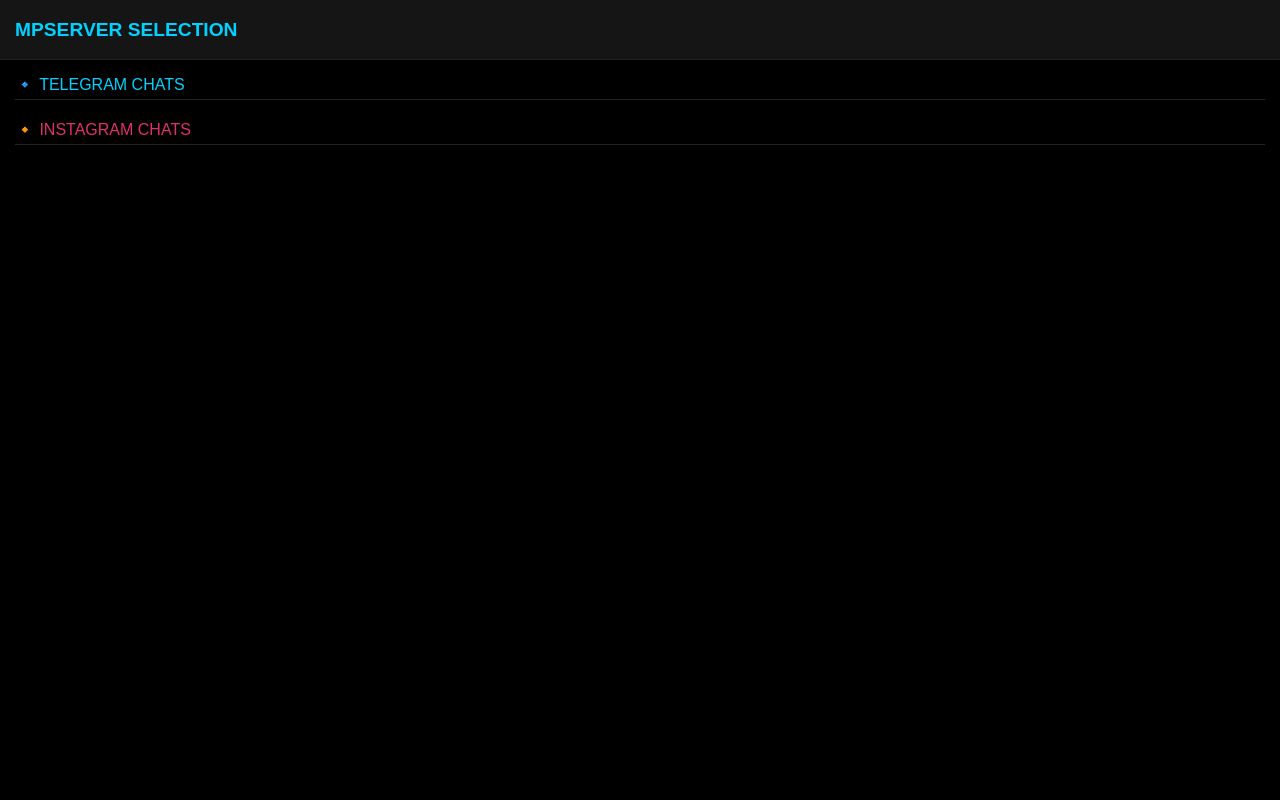
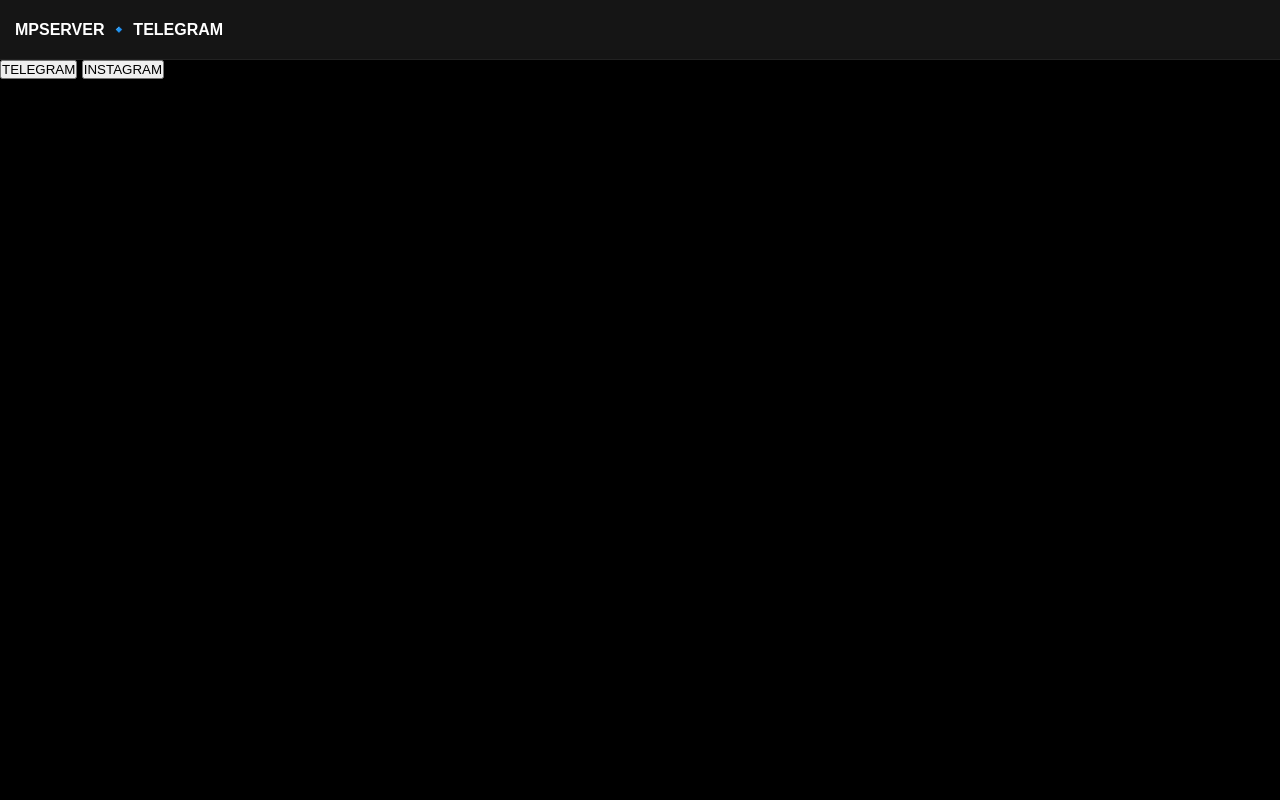
Before and after one commit to KekoOfficial/mp, a Flask app: template templates/set.html in a window 1280 px wide. Run offline with Flask 3, Linux system fonts and the light colour scheme; the template is opened without the code that fills it, so the values that code supplies are empty.

Commit message:
Actualizar set.html

```diff
--- a/templates/set.html
+++ b/templates/set.html
@@ -1,87 +1,37 @@
-<!DOCTYPE html>
-<html lang="es">
-<head>
-    <meta charset="UTF-8">
-    <meta name="viewport" content="width=device-width, initial-scale=1.0">
 <link rel="stylesheet" href="/static/style.css">
-    <title>MpServer - Selección</title>
-</head>
-<body>
-    <div class="header">
-        <div class="brand-name">MPSERVER SELECTION</div>
+<div class="header"><b>MPSERVER 🔹 TELEGRAM</b></div>
+
+<div class="menu-tabs">
+    <button class="active" onclick="location.href='/settings'">TELEGRAM</button>
+    <button onclick="location.href='/setig'">INSTAGRAM</button>
 </div>
 
-    <div class="container" style="padding: 15px;">
-        <div class="section-title" style="color: #00d2ff; border-bottom: 1px solid #222; padding-bottom: 5px; margin-bottom: 10px;">
-            🔹 TELEGRAM CHATS
-        </div>
-        <div id="list-tg"></div>
-
-        <div class="section-title" style="color: #e1306c; border-bottom: 1px solid #222; padding-bottom: 5px; margin: 20px 0 10px 0;">
-            🔸 INSTAGRAM CHATS
-        </div>
-        <div id="list-ig"></div>
-    </div>
+<div id="list-tg" class="chat-list"></div>
 
 <script>
-        async function loadChats() {
+    async function loadTG() {
         const res = await fetch("/logs");
         const data = await res.json();
-            const tgList = document.getElementById("list-tg");
-            const igList = document.getElementById("list-ig");
-
-            let usersTG = {};
-            let usersIG = {};
+        const list = document.getElementById("list-tg");
+        let users = {};
 
         data.logs.forEach(line => {
             const [plat, user, msg, hora] = line.split('|');
-                if (!user || user === "YO") return;
-
+            if(plat === "TG" && user !== "YO") {
                 const [id, name] = user.split(':');
-
-                if (plat === "TG") {
-                    usersTG[id] = { name: name || id, msg: msg, hora: hora };
-                } else if (plat === "IG") {
-                    usersIG[id] = { name: name || id, msg: msg, hora: hora };
+                users[id] = {name, msg, hora};
             }
         });
 
-            // Renderizar Telegram -> Envía a index.html
-            tgList.innerHTML = Object.entries(usersTG).map(([id, u]) => `
-                <div class="chat-item" onclick="goTo('TG', '${id}', '${u.name}')">
-                    <div class="chat-info">
-                        <strong>${u.name}</strong>
-                        <p>${u.msg.substring(0, 35)}...</p>
+        list.innerHTML = Object.entries(users).map(([id, u]) => `
+            <div class="chat-item" onclick="openTG('${id}','${u.name}')">
+                <b>${u.name}</b><br><small>${u.msg}</small>
             </div>
-                    <small>${u.hora}</small>
-                </div>
-            `).join('') || '<p style="color:#555;">No hay chats de Telegram</p>';
-
-            // Renderizar Instagram -> Envía a info.html
-            igList.innerHTML = Object.entries(usersIG).map(([id, u]) => `
-                <div class="chat-item" style="border-left: 4px solid #e1306c;" onclick="goTo('IG', '${id}', '${u.name}')">
-                    <div class="chat-info">
-                        <strong>${u.name}</strong>
-                        <p>${u.msg.substring(0, 35)}...</p>
-                    </div>
-                    <small>${u.hora}</small>
-                </div>
-            `).join('') || '<p style="color:#555;">No hay chats de Instagram</p>';
+        `).join('');
     }
-
-        function goTo(plat, id, name) {
-            localStorage.setItem("current_id", id);
-            localStorage.setItem("current_name", name);
-
-            if (plat === "TG") {
-                window.location.href = "/"; // index.html
-            } else {
-                window.location.href = "/info"; // info.html
+    function openTG(id, name) {
+        localStorage.setItem("cid", id); localStorage.setItem("cname", name);
+        window.location.href="/chatelegram";
     }
-        }
-
-        loadChats();
-        setInterval(loadChats, 5000);
+    loadTG(); setInterval(loadTG, 5000);
 </script>
-</body>
-</html>
```
Lines whose indentation alone changed are shown as unchanged.
